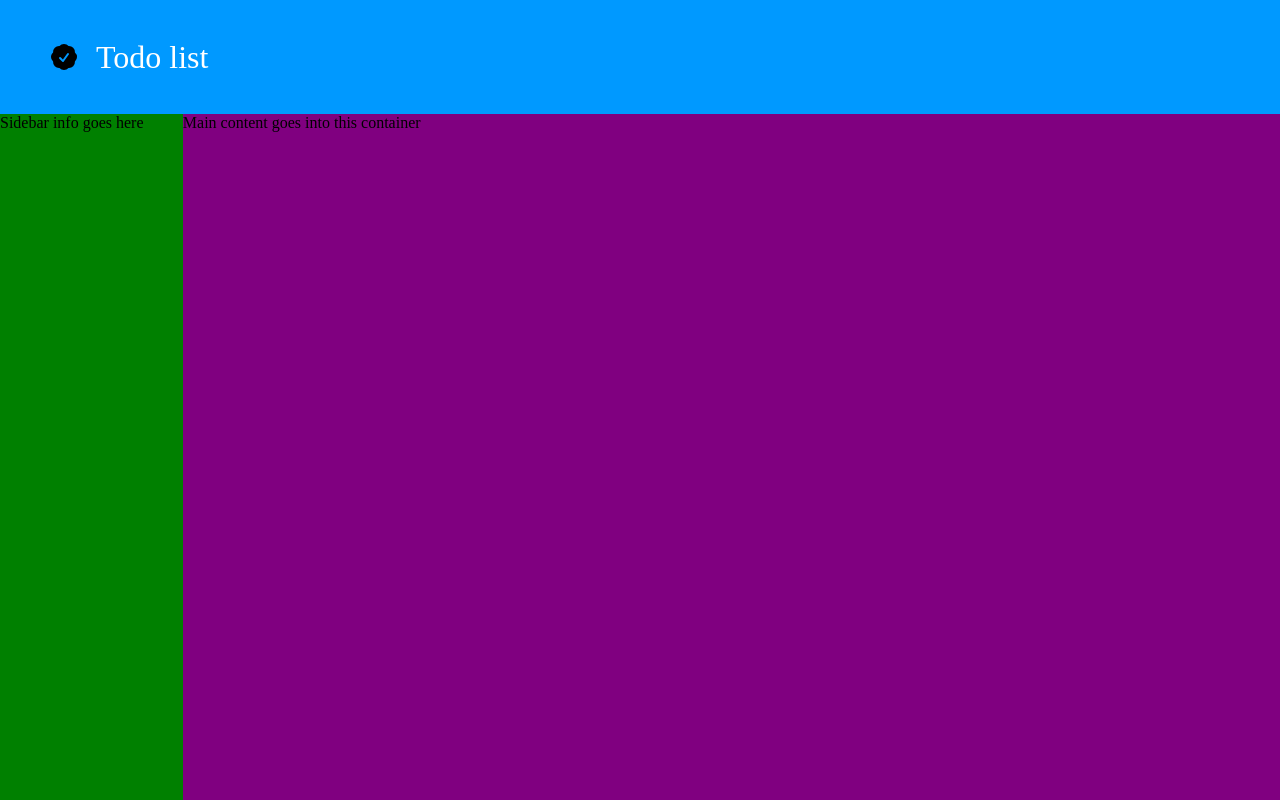
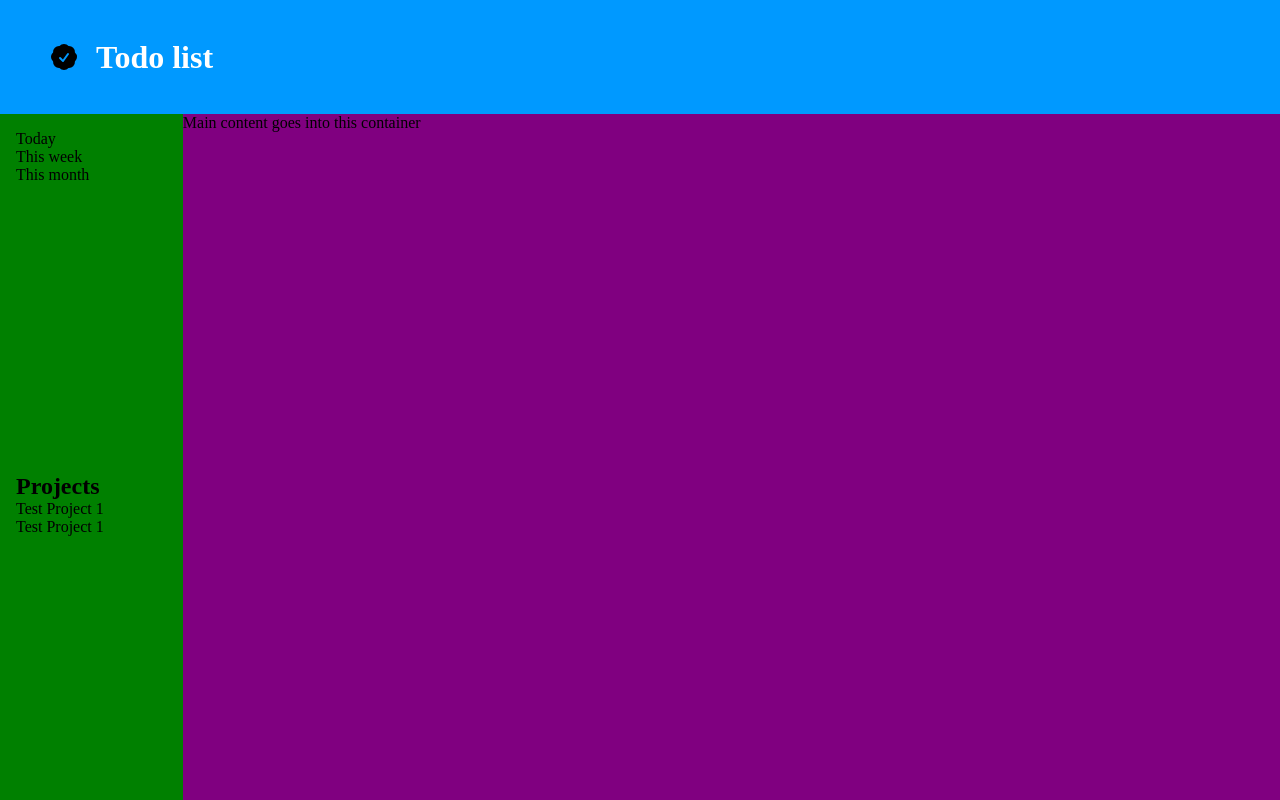
Before and after one commit to dxd8201/odin-todo, a website built with webpack: page dist/index.html in a window 1280 px wide. Built offline with Linux system fonts and the light colour scheme.

Commit message:
built sidebar foundation add icons for each component

```diff
--- a/src/style.css
+++ b/src/style.css
@@ -42,7 +42,7 @@
     width: 2rem;
 }
 
-.title-logo-container p {
+.title-logo-container h1 {
     color: #fff;
     font-size: 2rem;
 }
@@ -65,4 +65,19 @@
 .sidebar-container {
     background-color: green;
     grid-area: 2 / 1 / 5 / 2;
+    display: flex;
+    flex-direction: column;
+    justify-content: flex-start;
+    align-items: center;
+    height: 100%;
+    width: 100%;
 }
+
+.sort-by-time-container, .project-container {
+    display: flex;
+    flex-direction: column;
+    align-items: flex-start;
+    flex: 1 1 0;
+    width: 100%;
+    padding: 1rem 1rem 1rem 3rem;
+}
```
Also changed, not shown: dist/index.html, dist/main.js.
